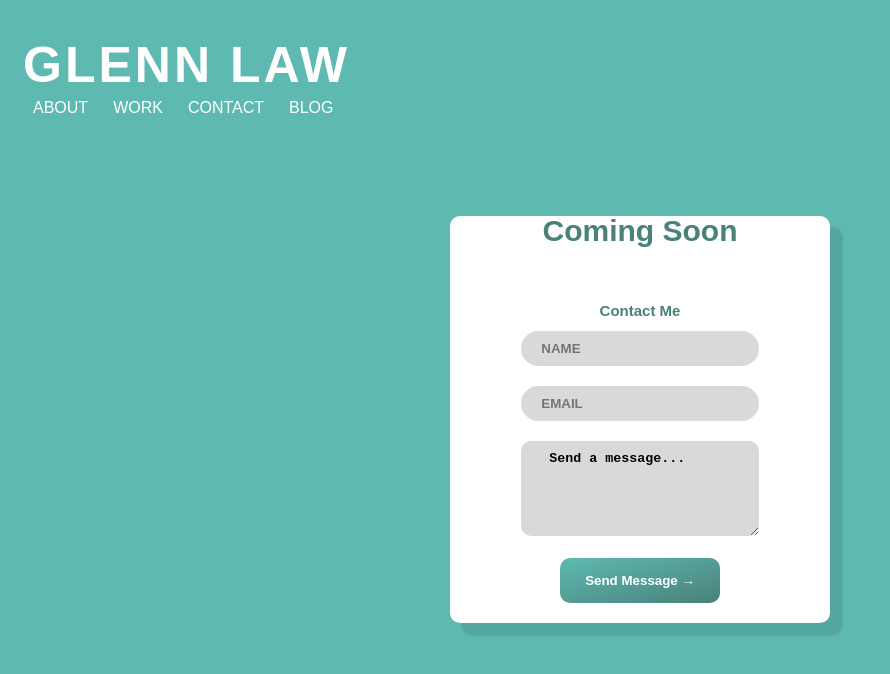
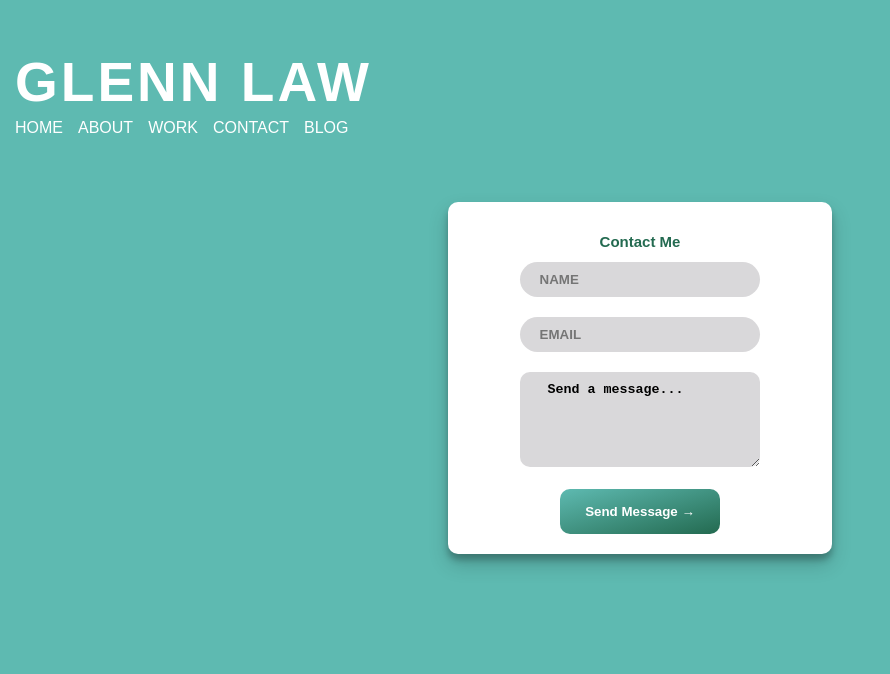
Before and after one commit to Glennlaw-0/my-portfolio, a website: page index.html in a window 1280 px wide. Shown: the whole page, without its empty margins (0-890 px from the left). Drawn offline with Linux system fonts and the light colour scheme.

Commit message:
Took out form header. Added transparent border to links

```diff
--- a/app/scss/base/_typography.scss
+++ b/app/scss/base/_typography.scss
@@ -4,6 +4,7 @@ html {
 }
 
 body {
+  margin: 0;
   font-family: 'cairo', sans-serif;
   font-weight: 400;
   color: #ffffff;
--- a/app/scss/layout/_comingsoon.scss
+++ b/app/scss/layout/_comingsoon.scss
@@ -1,15 +1,16 @@
 .container {
-  margin-top: 100px;
   width: 100vw;
   max-width: 100%;
+  position: relative;
 }
 
 .comingsoon {
-  margin: 0 auto;
+  margin: 0px auto;
   text-align: center;
   width: 30%;
   border-radius: 10px;
   color: $tertiary-color;
   background-color: #fff;
-  box-shadow: 12px 12px 2px 1px rgba(0, 0, 0, 0.1);
+  box-shadow: 0 10px 20px rgba(0, 0, 0, 0.19),
+    0 6px 6px rgba(0, 0, 0, 0.23);
 }
--- a/index.html
+++ b/index.html
@@ -5,8 +5,8 @@
     <meta charset="UTF-8">
     <meta name="viewport" content="width=device-width, initial-scale=1.0">
     <meta http-equiv="X-UA-Compatible" content="ie=edge">
-    <title>Document</title>
-    <link rel="stylesheet" href="/dist/main.css?cb=1578345330555">
+    <title>Glenn Law | Front End Dev</title>
+    <link rel="stylesheet" href="/dist/main.css?cb=1578409354534">
 </head>
 
 <body>
@@ -15,6 +15,7 @@
         <h1 class="header__name">Glenn Law</h1>
         <nav class="header__nav">
             <ul class="nav">
+                <li><a class="nav__link" href="https://itsglennlaw.com/">home</a></li>
                 <li><a class="nav__link" href="#">About</a></li>
                 <li><a class="nav__link" href="#">Work</a></li>
                 <li><a class="nav__link" href="#">Contact</a></li>
@@ -23,11 +24,9 @@
         </nav>
     </header>
 
+    <main>
         <div class="container">
             <section class="comingsoon">
-            <div class="heading__primary">
-                <h1>Coming Soon</h1>
-            </div>
                 <form action="#" class="form">
                     <h1>Contact Me</h1>
                     <div class="form__group">
@@ -50,8 +49,9 @@
                     </div>
                 </form>
             </section>
+        </div>
+    </main>
 
-    </div>
 </body>
 
 </html>
```
Also changed, not shown: dist/main.css, 1 other file. Lines whose indentation alone changed are shown as unchanged.
